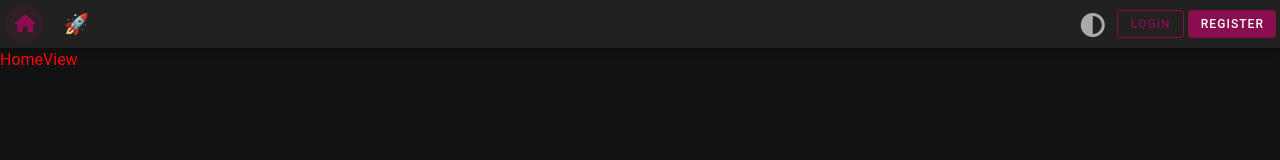
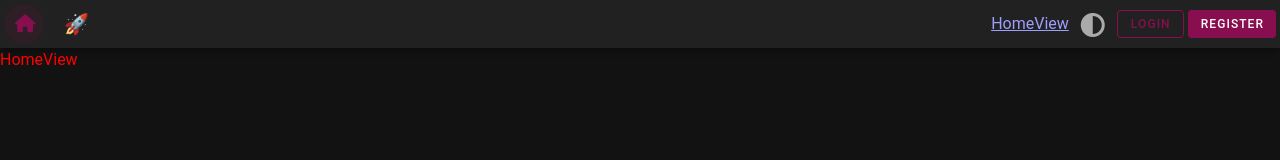
Before and after one commit to friwid/nexusrivals, a Vue app in the folder packages/client/: page / in a window 1280 px wide. Shown: the top 160 px of the page. Built offline with nearby package versions, Linux system fonts and the light colour scheme; no server answers.

Commit message:
Add "@" to import paths, rename folder router

```diff
--- a/packages/client/src/App.vue
+++ b/packages/client/src/App.vue
@@ -1,5 +1,5 @@
 <script setup>
-import BaseLayout from './components/BaseLayout.vue'
+import BaseLayout from '@/components/BaseLayout.vue'
 import { inject, computed } from 'vue'
 import { useTheme } from 'vuetify'
 
--- a/packages/client/src/components/BaseLayout.vue
+++ b/packages/client/src/components/BaseLayout.vue
@@ -1,7 +1,7 @@
 <script setup>
-import MainNavbar from './MainNavbar.vue'
-import RegisterDialog from './RegisterDialog.vue'
-import LoginDialog from './LoginDialog.vue'
+import MainNavbar from '@/components/MainNavbar.vue'
+import RegisterDialog from '@/components/RegisterDialog.vue'
+import LoginDialog from '@/components/LoginDialog.vue'
 </script>
 
 <template>
--- a/packages/client/src/components/LoginDialog.vue
+++ b/packages/client/src/components/LoginDialog.vue
@@ -1,7 +1,7 @@
 <script setup>
 import { ref, inject } from 'vue'
 import { useDisplay } from 'vuetify'
-import { login } from '../api/api.js'
+import { login } from '@/api/api.js'
 
 const { mobile } = useDisplay()
 
--- a/packages/client/src/components/MainNavbar.vue
+++ b/packages/client/src/components/MainNavbar.vue
@@ -19,6 +19,7 @@ const changeTheme = () => {
   </v-btn>
   <v-toolbar-title>🚀</v-toolbar-title>
   <v-spacer></v-spacer>
+  <router-link to="/">HomeView</router-link>
   <v-btn icon variant="plain" @click="changeTheme()">
     <v-icon>fas fa-circle-half-stroke</v-icon>
   </v-btn>
--- a/packages/client/src/components/RegisterDialog.vue
+++ b/packages/client/src/components/RegisterDialog.vue
@@ -1,7 +1,7 @@
 <script setup>
 import { ref, inject } from 'vue'
 import { useDisplay } from 'vuetify'
-import { register } from '../api/api.js'
+import { register } from '@/api/api.js'
 
 const { mobile } = useDisplay()
 
--- a/packages/client/src/routes/index.js
+++ b/packages/client/src/router/index.js
@@ -1,4 +1,4 @@
-import { createRouter, createWebHistory } from 'vue-router'
+import { createRouter, createWebHashHistory } from 'vue-router'
 import HomeView from '../views/HomeView.vue'
 
 /**
@@ -6,7 +6,7 @@ import HomeView from '../views/HomeView.vue'
  * @module router
  */
 const router = createRouter({
-  history: createWebHistory(),
+  history: createWebHashHistory(),
   routes: [
     {
       path: '/',
```
Also changed, not shown: packages/client/src/main.js (+4 -4 lines).
